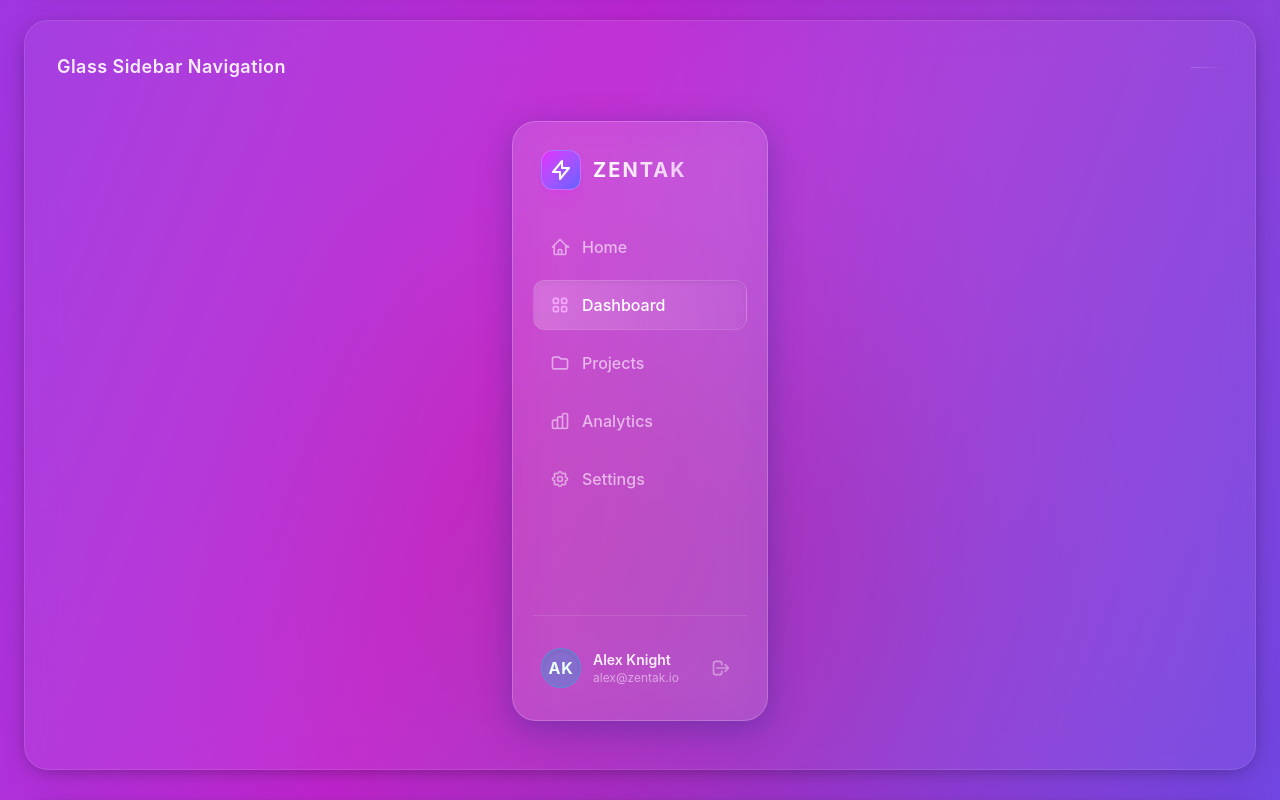
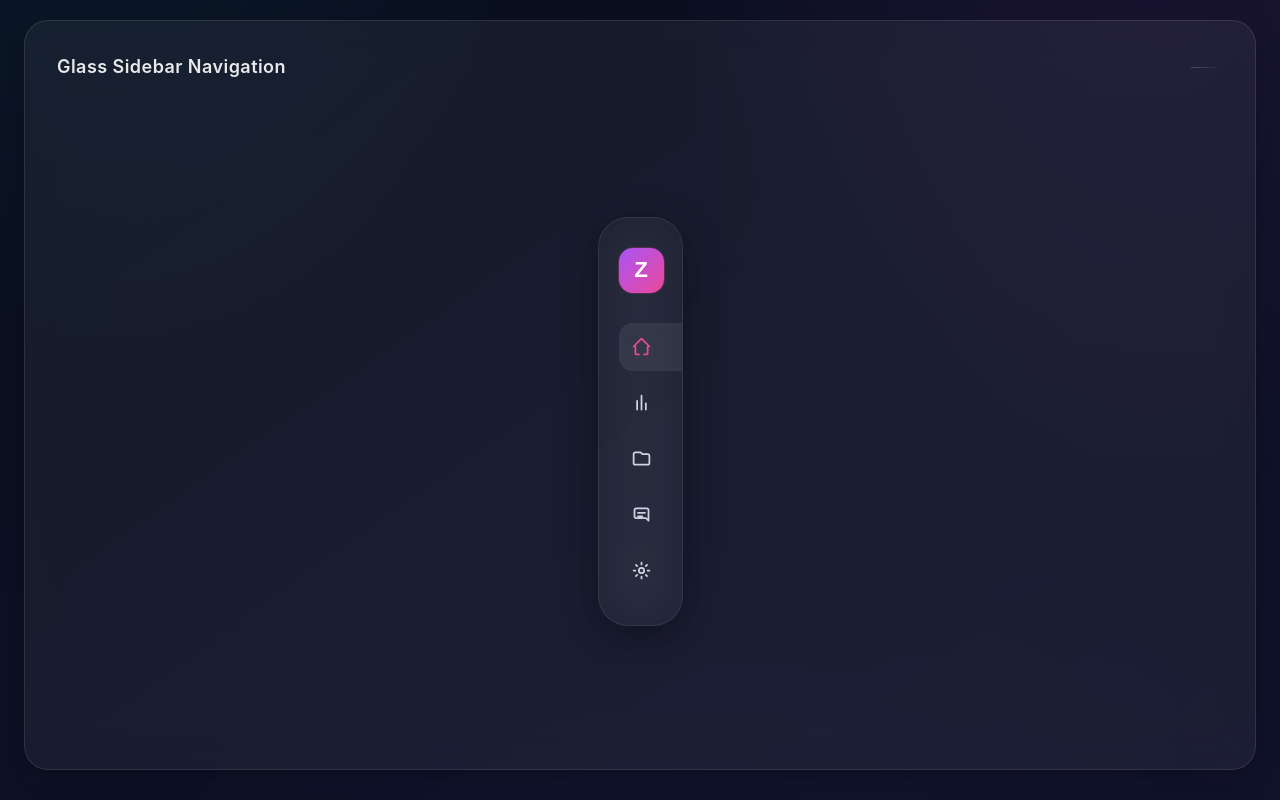
Before and after one commit to akilakeshara/zentak-glass-ui, a React (Vite) app: page / in a window 1280 px wide. Shown: the part 1620-2420 px from the top of the page. Built offline with nearby package versions, Linux system fonts and the light colour scheme.

Commit message:
feat: polish glass sidebar and background theme

```diff
--- a/package.json
+++ b/package.json
@@ -1,6 +1,6 @@
 {
   "name": "zentak-glass-ui",
-  "version": "1.0.0",
+  "version": "1.0.1",
   "type": "module",
   "main": "dist/zentak-glass-ui.umd.js",
   "module": "dist/zentak-glass-ui.es.js",
--- a/src/App.jsx
+++ b/src/App.jsx
@@ -4,15 +4,21 @@ import ComponentsPage from './pages/ComponentsPage';
 
 function App() {
   return (
-    <main className="min-h-screen bg-gradient-to-br from-violet-600 via-fuchsia-600 to-indigo-600 relative overflow-x-hidden font-sans">
-      {/* Decorative background blurs to enhance glass effect */}
-      <div className="absolute top-1/4 left-1/4 w-96 h-96 bg-purple-500 rounded-full mix-blend-multiply filter blur-[128px] opacity-70 animate-blob pointer-events-none"></div>
-      <div className="absolute top-1/3 right-1/4 w-96 h-96 bg-cyan-400 rounded-full mix-blend-multiply filter blur-[128px] opacity-70 animate-blob animation-delay-2000 pointer-events-none"></div>
-      <div className="absolute bottom-1/4 left-1/3 w-96 h-96 bg-pink-500 rounded-full mix-blend-multiply filter blur-[128px] opacity-70 animate-blob animation-delay-4000 pointer-events-none"></div>
+    <main className="min-h-screen relative overflow-x-hidden font-sans bg-[#070b16]">
+      {/* Cohesive atmospheric base gradient for a cleaner glass look */}
+      <div className="absolute inset-0 pointer-events-none bg-[radial-gradient(120%_120%_at_8%_8%,rgba(34,211,238,0.16)_0%,rgba(7,11,22,0)_44%),radial-gradient(95%_95%_at_88%_18%,rgba(217,70,239,0.18)_0%,rgba(7,11,22,0)_50%),linear-gradient(145deg,#070b16_0%,#0a1020_46%,#141331_100%)]"></div>
+
+      {/* Floating glow blobs to strengthen the glass refraction feel */}
+      <div className="absolute top-[14%] left-[12%] w-[30rem] h-[30rem] bg-cyan-500/22 rounded-full mix-blend-screen filter blur-[165px] opacity-52 animate-blob pointer-events-none"></div>
+      <div className="absolute top-[10%] right-[8%] w-[28rem] h-[28rem] bg-fuchsia-500/20 rounded-full mix-blend-screen filter blur-[165px] opacity-48 animate-blob animation-delay-2000 pointer-events-none"></div>
+      <div className="absolute bottom-[10%] left-[36%] w-[26rem] h-[26rem] bg-indigo-500/22 rounded-full mix-blend-screen filter blur-[165px] opacity-44 animate-blob animation-delay-4000 pointer-events-none"></div>
+
+      {/* Subtle edge vignette to keep focus on components */}
+      <div className="absolute inset-0 pointer-events-none bg-[radial-gradient(140%_120%_at_50%_50%,rgba(0,0,0,0)_45%,rgba(2,6,16,0.45)_100%)]"></div>
 
       <NavBar />
 
-      <div className="pt-16">
+      <div className="pt-16 relative z-10">
         <ComponentsPage />
       </div>
     </main>
--- a/src/components/ui/GlassSidebar.jsx
+++ b/src/components/ui/GlassSidebar.jsx
@@ -1,98 +1,78 @@
 import React, { useState } from 'react';
+import './style.css';
 
 export default function GlassSidebar({ className = '' }) {
   const [activeItem, setActiveItem] = useState('Dashboard');
 
   const navItems = [
-    { name: 'Home', icon: (
-      <svg className="w-5 h-5" fill="none" viewBox="0 0 24 24" stroke="currentColor">
-        <path strokeLinecap="round" strokeLinejoin="round" strokeWidth={2} d="M3 12l9-9 9 9M5 10v10a1 1 0 001 1h3m10-11l1.293 1.293a1 1 0 011.414 0l.707.707M19 10v10a1 1 0 01-1 1h-3m-6 0a1 1 0 001-1v-4a1 1 0 011-1h2a1 1 0 011 1v4a1 1 0 001 1m-6 0h6" />
-      </svg>
-    )},
-    { name: 'Dashboard', icon: (
-      <svg className="w-5 h-5" fill="none" viewBox="0 0 24 24" stroke="currentColor">
-        <path strokeLinecap="round" strokeLinejoin="round" strokeWidth={2} d="M4 6a2 2 0 012-2h2a2 2 0 012 2v2a2 2 0 01-2 2H6a2 2 0 01-2-2V6zm10 0a2 2 0 012-2h2a2 2 0 012 2v2a2 2 0 01-2 2h-2a2 2 0 01-2-2V6zM4 16a2 2 0 012-2h2a2 2 0 012 2v2a2 2 0 01-2 2H6a2 2 0 01-2-2v-2zm10 0a2 2 0 012-2h2a2 2 0 012 2v2a2 2 0 01-2 2h-2a2 2 0 01-2-2v-2z" />
-      </svg>
-    )},
-    { name: 'Projects', icon: (
-      <svg className="w-5 h-5" fill="none" viewBox="0 0 24 24" stroke="currentColor">
-        <path strokeLinecap="round" strokeLinejoin="round" strokeWidth={2} d="M3 7v10a2 2 0 002 2h14a2 2 0 002-2V9a2 2 0 00-2-2h-6l-2-2H5a2 2 0 00-2 2z" />
-      </svg>
-    )},
-    { name: 'Analytics', icon: (
-      <svg className="w-5 h-5" fill="none" viewBox="0 0 24 24" stroke="currentColor">
-        <path strokeLinecap="round" strokeLinejoin="round" strokeWidth={2} d="M9 19v-6a2 2 0 00-2-2H5a2 2 0 00-2 2v6a2 2 0 002 2h2a2 2 0 002-2zm0 0V9a2 2 0 012-2h2a2 2 0 012 2v10m-6 0a2 2 0 002 2h2a2 2 0 002-2m0 0V5a2 2 0 012-2h2a2 2 0 012 2v14a2 2 0 01-2 2h-2a2 2 0 01-2-2z" />
-      </svg>
-    )},
-    { name: 'Settings', icon: (
-      <svg className="w-5 h-5" fill="none" viewBox="0 0 24 24" stroke="currentColor">
-        <path strokeLinecap="round" strokeLinejoin="round" strokeWidth={2} d="M10.325 4.317c.426-1.756 2.924-1.756 3.35 0a1.724 1.724 0 002.573 1.066c1.543-.94 3.31.826 2.37 2.37a1.724 1.724 0 001.065 2.572c1.756.426 1.756 2.924 0 3.35a1.724 1.724 0 00-1.066 2.573c.94 1.543-.826 3.31-2.37 2.37a1.724 1.724 0 00-2.572 1.065c-.426 1.756-2.924 1.756-3.35 0a1.724 1.724 0 00-2.573-1.066c-1.543.94-3.31-.826-2.37-2.37a1.724 1.724 0 00-1.065-2.572c-1.756-.426-1.756-2.924 0-3.35a1.724 1.724 0 001.066-2.573c-.94-1.543.826-3.31 2.37-2.37.996.608 2.296.07 2.572-1.065z" />
-        <path strokeLinecap="round" strokeLinejoin="round" strokeWidth={2} d="M15 12a3 3 0 11-6 0 3 3 0 016 0z" />
-      </svg>
-    )},
+    {
+      name: 'Dashboard',
+      icon: (
+        <svg viewBox="0 0 24 24" fill="none" stroke="currentColor" strokeWidth="2">
+          <path strokeLinecap="round" strokeLinejoin="round" d="M3 12l9-9 9 9M5 10v10a1 1 0 001 1h3m10-11v10a1 1 0 01-1 1h-3" />
+        </svg>
+      ),
+    },
+    {
+      name: 'Analytics',
+      icon: (
+        <svg viewBox="0 0 24 24" fill="none" stroke="currentColor" strokeWidth="2">
+          <path strokeLinecap="round" strokeLinejoin="round" d="M7 20V10m5 10V4m5 16v-7" />
+        </svg>
+      ),
+    },
+    {
+      name: 'Projects',
+      icon: (
+        <svg viewBox="0 0 24 24" fill="none" stroke="currentColor" strokeWidth="2">
+          <path strokeLinecap="round" strokeLinejoin="round" d="M3 7v10a2 2 0 002 2h14a2 2 0 002-2V9a2 2 0 00-2-2h-6l-2-2H5a2 2 0 00-2 2z" />
+        </svg>
+      ),
+    },
+    {
+      name: 'Messages',
+      icon: (
+        <svg viewBox="0 0 24 24" fill="none" stroke="currentColor" strokeWidth="2">
+          <path strokeLinecap="round" strokeLinejoin="round" d="M8 10h8m-8 4h5m7 5l-3-3H6a2 2 0 01-2-2V7a2 2 0 012-2h12a2 2 0 012 2v12z" />
+        </svg>
+      ),
+    },
+    {
+      name: 'Settings',
+      icon: (
+        <svg viewBox="0 0 24 24" fill="none" stroke="currentColor" strokeWidth="2">
+          <path strokeLinecap="round" strokeLinejoin="round" d="M12 9a3 3 0 100 6 3 3 0 000-6zm0-6v2m0 14v2m9-9h-2M5 12H3m15.36 6.36l-1.41-1.41M7.05 7.05 5.64 5.64m12.72 0-1.41 1.41M7.05 16.95l-1.41 1.41" />
+        </svg>
+      ),
+    },
   ];
 
   return (
-    <div className={`
-      flex flex-col h-full w-64 p-5 rounded-3xl
-      bg-white/10 backdrop-blur-xl border border-white/20
-      shadow-[0_8px_32px_0_rgba(31,38,135,0.37)]
-      ${className}
-    `}>
-      {/* Logo Area */}
-      <div className="flex items-center gap-3 px-2 mb-8 mt-2 cursor-pointer group">
-        <div className="w-10 h-10 rounded-xl bg-gradient-to-br from-fuchsia-500 to-indigo-500 flex items-center justify-center text-white shadow-lg shadow-fuchsia-500/20 border border-white/20 group-hover:scale-105 transition-transform duration-300">
-          <svg className="w-6 h-6" fill="none" viewBox="0 0 24 24" stroke="currentColor">
-            <path strokeLinecap="round" strokeLinejoin="round" strokeWidth={2} d="M13 10V3L4 14h7v7l9-11h-7z" />
-          </svg>
+    <div className={`glass-sidebar-wrapper ${className}`}>
+      <nav className="glass-sidebar">
+        <div className="brand">
+          <div className="logo-box">Z</div>
+          <h2>ZENTAK UI</h2>
         </div>
-        <span className="text-xl font-bold tracking-widest text-transparent bg-clip-text bg-gradient-to-r from-white to-white/70">
-          ZENTAK
-        </span>
-      </div>
 
-      {/* Navigation Links */}
-      <nav className="flex-1 space-y-2">
-        {navItems.map((item) => {
-          const isActive = activeItem === item.name;
-          return (
-            <button
+        <ul className="nav-links">
+          {navItems.map((item) => (
+            <li
               key={item.name}
+              className={`nav-item ${activeItem === item.name ? 'active' : ''}`}
               onClick={() => setActiveItem(item.name)}
-              className={`
-                w-full flex items-center gap-3 px-4 py-3 rounded-xl
-                transition-all duration-300 font-medium
-                ${isActive
-                  ? 'bg-gradient-to-r from-white/20 to-white/5 text-white shadow-inner border border-white/10'
-                  : 'text-white/60 hover:bg-white/10 hover:text-white border border-transparent'}
-              `}
+              onKeyDown={(e) => {
+                if (e.key === 'Enter' || e.key === ' ') setActiveItem(item.name);
+              }}
+              role="button"
+              tabIndex={0}
             >
-              <div className={`${isActive ? 'text-fuchsia-300' : 'text-white/50'} transition-colors duration-300`}>
-                {item.icon}
-              </div>
-              {item.name}
-            </button>
-          );
-        })}
+              <span className="icon" aria-hidden="true">{item.icon}</span>
+              <span className="text">{item.name}</span>
+            </li>
+          ))}
+        </ul>
       </nav>
-
-      {/* Bottom User Area */}
-      <div className="mt-auto pt-5 border-t border-white/10">
-        <div className="flex items-center gap-3 px-2 py-3 rounded-xl hover:bg-white/5 transition-colors duration-300 group">
-          <div className="w-10 h-10 rounded-full bg-cyan-500/30 border border-cyan-400/30 flex items-center justify-center text-cyan-50 font-bold tracking-wider shadow-inner flex-shrink-0 group-hover:border-cyan-400/50 transition-colors">
-            AK
-          </div>
-          <div className="flex-1 min-w-0 overflow-hidden text-left">
-            <p className="text-sm font-semibold text-white/90 truncate">Alex Knight</p>
-            <p className="text-xs text-white/50 truncate">alex@zentak.io</p>
-          </div>
-          <button className="p-2 rounded-lg hover:bg-white/10 text-white/40 hover:text-white transition-colors" title="Log out">
-            <svg className="w-5 h-5" fill="none" viewBox="0 0 24 24" stroke="currentColor">
-              <path strokeLinecap="round" strokeLinejoin="round" strokeWidth={2} d="M17 16l4-4m0 0l-4-4m4 4H7m6 4v1a3 3 0 01-3 3H6a3 3 0 01-3-3V7a3 3 0 013-3h4a3 3 0 013 3v1" />
-            </svg>
-          </button>
-        </div>
-      </div>
     </div>
   );
 }
--- /dev/null
+++ b/src/components/ui/style.css
@@ -0,0 +1,190 @@
+.glass-sidebar-wrapper,
+.glass-sidebar-wrapper * {
+  box-sizing: border-box;
+  font-family: 'Poppins', sans-serif;
+}
+
+.glass-sidebar-wrapper {
+  display: flex;
+  align-items: center;
+  justify-content: center;
+  width: 100%;
+  height: 100%;
+  min-height: 100%;
+}
+
+.glass-sidebar {
+  width: 85px;
+  height: max-content;
+  background: rgba(255, 255, 255, 0.02);
+  backdrop-filter: blur(25px);
+  -webkit-backdrop-filter: blur(25px);
+  border: 1px solid rgba(255, 255, 255, 0.08);
+  border-radius: 30px;
+  padding: 30px 20px;
+  display: flex;
+  flex-direction: column;
+  gap: 30px;
+  box-shadow: 0 10px 40px rgba(0, 0, 0, 0.4);
+  position: relative;
+  overflow: hidden;
+  transition: width 0.6s cubic-bezier(0.175, 0.885, 0.32, 1.275), box-shadow 0.4s ease;
+}
+
+.glass-sidebar:hover,
+.glass-sidebar:focus-within {
+  width: 280px;
+  box-shadow: 0 15px 50px rgba(236, 72, 153, 0.15);
+}
+
+@keyframes glowingPulse {
+  0% {
+    box-shadow: 0 0 0 0 rgba(236, 72, 153, 0.5);
+  }
+  70% {
+    box-shadow: 0 0 15px 15px rgba(168, 85, 247, 0);
+  }
+  100% {
+    box-shadow: 0 0 0 0 rgba(168, 85, 247, 0);
+  }
+}
+
+.brand {
+  display: flex;
+  align-items: center;
+  gap: 15px;
+  width: max-content;
+}
+
+.logo-box {
+  min-width: 45px;
+  height: 45px;
+  background: linear-gradient(135deg, #a855f7, #ec4899);
+  border-radius: 14px;
+  display: flex;
+  align-items: center;
+  justify-content: center;
+  font-weight: 600;
+  font-size: 1.4rem;
+  color: #fff;
+  animation: glowingPulse 2s infinite;
+}
+
+.brand h2 {
+  font-weight: 600;
+  font-size: 1.5rem;
+  color: #fff;
+  opacity: 0;
+  transform: translateX(-20px);
+  transition: all 0.4s ease;
+}
+
+.nav-links {
+  list-style: none;
+  display: flex;
+  flex-direction: column;
+  gap: 8px;
+  margin: 0;
+  padding: 0;
+}
+
+.nav-item {
+  display: flex;
+  align-items: center;
+  gap: 15px;
+  padding: 12px;
+  border-radius: 14px;
+  cursor: pointer;
+  transition: all 0.3s ease;
+  position: relative;
+  color: #cbd5e1;
+  width: 100%;
+  min-width: 240px;
+  outline: none;
+}
+
+.nav-item .icon {
+  width: 21px;
+  min-width: 21px;
+  height: 21px;
+  display: inline-flex;
+  align-items: center;
+  justify-content: center;
+  transition: all 0.4s cubic-bezier(0.175, 0.885, 0.32, 1.275);
+}
+
+.nav-item .icon svg {
+  width: 100%;
+  height: 100%;
+}
+
+.nav-item .text {
+  font-weight: 500;
+  font-size: 1rem;
+  opacity: 0;
+  transform: translateX(-15px);
+  transition: all 0.4s ease;
+  white-space: nowrap;
+}
+
+.nav-item.active {
+  background: rgba(255, 255, 255, 0.06);
+  color: #ffffff;
+  box-shadow: inset 0 0 10px rgba(255, 255, 255, 0.05);
+}
+
+.nav-item.active .icon {
+  color: #ec4899;
+  text-shadow: 0 0 10px rgba(236, 72, 153, 0.6);
+}
+
+.nav-item:not(.active):hover,
+.nav-item:not(.active):focus-visible {
+  background: rgba(255, 255, 255, 0.04);
+  color: #ffffff;
+  padding-left: 18px;
+}
+
+.nav-item:hover .icon,
+.nav-item:focus-visible .icon {
+  transform: scale(1.2) rotate(-10deg);
+  color: #a855f7;
+}
+
+.glass-sidebar:hover .brand h2,
+.glass-sidebar:focus-within .brand h2 {
+  opacity: 1;
+  transform: translateX(0);
+  transition-delay: 0.1s;
+}
+
+.glass-sidebar:hover .nav-item .text,
+.glass-sidebar:focus-within .nav-item .text {
+  opacity: 1;
+  transform: translateX(0);
+}
+
+.glass-sidebar:hover .nav-links li:nth-child(1) .text,
+.glass-sidebar:focus-within .nav-links li:nth-child(1) .text {
+  transition-delay: 0.1s;
+}
+
+.glass-sidebar:hover .nav-links li:nth-child(2) .text,
+.glass-sidebar:focus-within .nav-links li:nth-child(2) .text {
+  transition-delay: 0.15s;
+}
+
+.glass-sidebar:hover .nav-links li:nth-child(3) .text,
+.glass-sidebar:focus-within .nav-links li:nth-child(3) .text {
+  transition-delay: 0.2s;
+}
+
+.glass-sidebar:hover .nav-links li:nth-child(4) .text,
+.glass-sidebar:focus-within .nav-links li:nth-child(4) .text {
+  transition-delay: 0.25s;
+}
+
+.glass-sidebar:hover .nav-links li:nth-child(5) .text,
+.glass-sidebar:focus-within .nav-links li:nth-child(5) .text {
+  transition-delay: 0.3s;
+}
--- a/src/index.css
+++ b/src/index.css
@@ -5,12 +5,12 @@
   --color-fuchsia-600: #c026d3;
   --color-indigo-600: #4f46e5;
 
-  --animate-blob: blob 7s infinite;
+  --animate-blob: blob 12s ease-in-out infinite;
 
   @keyframes blob {
     0% { transform: translate(0px, 0px) scale(1); }
-    33% { transform: translate(30px, -50px) scale(1.1); }
-    66% { transform: translate(-20px, 20px) scale(0.9); }
+    33% { transform: translate(18px, -28px) scale(1.06); }
+    66% { transform: translate(-12px, 14px) scale(0.94); }
     100% { transform: translate(0px, 0px) scale(1); }
   }
 }
@@ -25,6 +25,6 @@
 
 @layer base {
   body {
-    @apply m-0 font-sans antialiased text-white bg-gray-900 overflow-x-hidden;
+    @apply m-0 font-sans antialiased text-white bg-gray-950 overflow-x-hidden;
   }
 }
--- a/src/pages/ComponentsPage.jsx
+++ b/src/pages/ComponentsPage.jsx
@@ -9,6 +9,7 @@ import GlassToast from '../components/ui/GlassToast';
 import CodeViewerModal from '../components/ui/CodeViewerModal';
 import GlassLoginForm from '../components/ui/GlassLoginForm';
 import GlassSidebar from '../components/ui/GlassSidebar';
+import glassSidebarCode from '../components/ui/GlassSidebar.jsx?raw';
 import GlassPricing from '../components/ui/GlassPricing';
 
 // --- Code Strings ---
@@ -618,12 +619,12 @@ export default function ComponentsPage() {
             className="col-span-1 md:col-span-2 lg:col-span-3 flex justify-center p-8 min-h-[700px] overflow-hidden"
             onClick={() => handleOpenModal(
               "Glass Sidebar",
-              <div className="h-[600px] w-64"><GlassSidebar /></div>,
-              codeStrings.sidebar
+              <div className="h-[600px] w-72"><GlassSidebar /></div>,
+              glassSidebarCode
             )}
           >
             <div className="w-full flex justify-center items-center py-4">
-              <div className="h-[600px]">
+              <div className="h-[600px] w-72">
                 <GlassSidebar />
               </div>
             </div>
```
Also changed, not shown: 1 other file (tests, documents, lock files or other folders).
